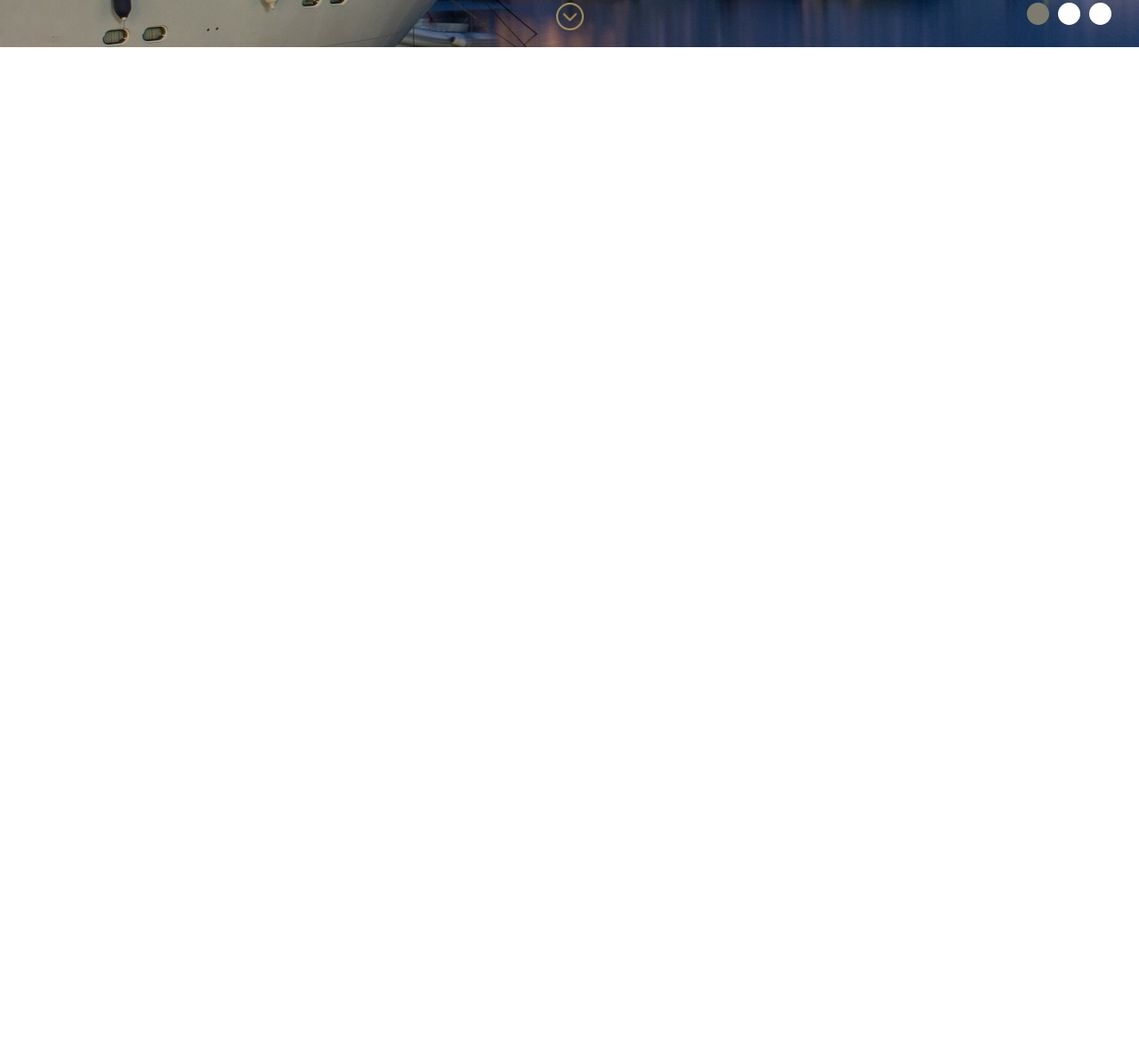
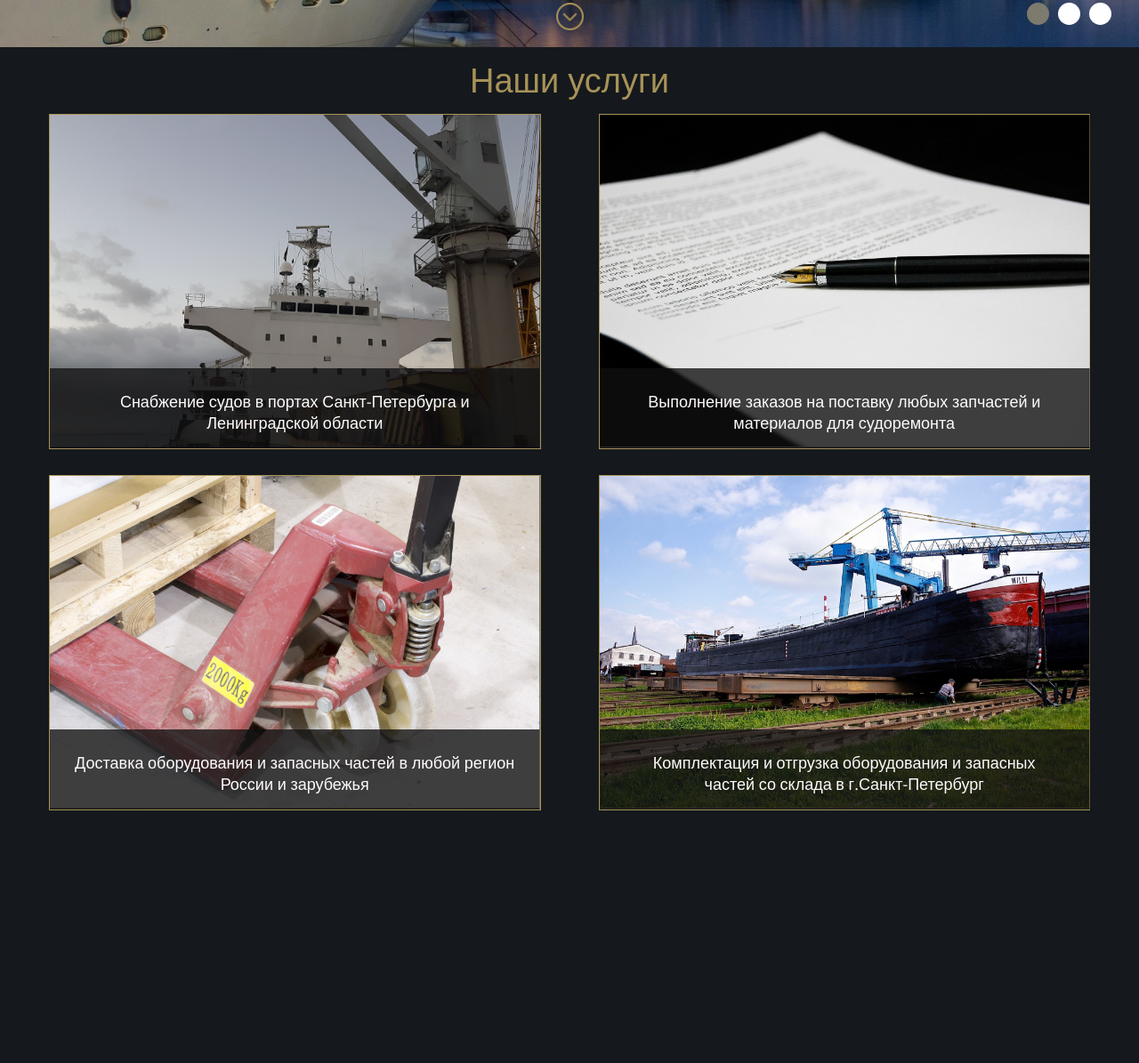
Before and after one commit to arbass/TSF, a plain HTML site: page main.html in a window 1280 px wide. Shown: the part 538-1733 px from the top of the page at 89% size. Before the commit the page ends 800 px from the top, so only its background shows below. Drawn offline with nearby package versions, Linux system fonts and the light colour scheme.

Commit message:
Добавляет блок с услугами.

```diff
--- a/css/main_style.css
+++ b/css/main_style.css
@@ -2,6 +2,7 @@
 @import url('https://fonts.googleapis.com/css?family=Open+Sans');
 
 body {
+	background: #15191D;
 	font: 18px 'Open Sans', sans-serif;
 }
 
@@ -95,3 +96,62 @@ a {
 	float: left;
 	margin-left: 10px;
 }
+
+#content-box {
+	position: relative;
+	margin: 0 auto;
+	width: 1200px;
+	background: #15191D;
+	margin: 0 auto;
+	height: 883px;
+}
+
+#offer-title {
+	padding-top: 10px;
+	line-height: 1.4;
+	text-align: center;
+	font: 38px 'Open Sans', sans-serif;
+	color:#A79258;
+}
+
+.card {
+	margin-top: 12.5px;
+	margin-bottom: 29px;
+	position: relative;
+/*	background: url(../res/offer-1.png) 100% no-repeat;*/
+	text-align: center;
+	height:375px;
+	width:550.5px;
+	border:  1px solid #A79258;
+	background-clip: border-box;
+	display: block;
+}
+
+.mirror {
+	height:375px;
+	width:550.5px;
+	top: 285px;
+	position: absolute;
+}
+
+.offer-text {
+	color: #FFFBFC;
+	position: absolute;
+	bottom: 16.5px;
+	text-align: center;
+	margin: 0 auto;
+	left: 3.6px;
+	right: 3.7px;
+}
+
+#content-box-1 {
+	left: 15px;
+	position: absolute;
+	float: left;
+}
+
+#content-box-2 {
+	right: 15px;
+	position: absolute;
+	float: right;
+}
--- a/main.html
+++ b/main.html
@@ -39,6 +39,53 @@
 				</ul>
 			</div>
 		</div>
+		<div id="content-box">
+			<h2 id="offer-title">Наши услуги</h2>
+			<div id="content-box-1">
+
+				<div class="card">
+					<img src="res/offer-1.png">
+					<div class="mirror">
+					<img src="res/mirror.png">
+					</div>
+						<div class="offer-text">Снабжение судов в портах Санкт-Петербурга и <br>Ленинградской области
+						</div>
+				</div>
+
+				<div class="card">
+					<img src="res/offer-3.png">
+					<div class="mirror">
+					<img src="res/mirror-2.png">
+					</div>
+						<div class="offer-text">Доставка оборудования и запасных частей в любой регион<br> России и зарубежья
+						</div>
+				</div>
+
+			</div>
+			<div id="content-box-2">
+
+				<div class="card">
+					<img src="res/offer-2.png">
+					<div class="mirror">
+					<img src="res/mirror-3.png">
+					</div>
+						<div class="offer-text">Выполнение заказов на поставку любых запчастей и<br> материалов для судоремонта
+						</div>
+				</div>
+
+				<div class="card">
+					<img src="res/offer-4.png">
+					<div class="mirror">
+					<img src="res/mirror-4.png">
+					</div>
+						<div class="offer-text">Комплектация и отгрузка оборудования и запасных <br>частей со склада в г.Санкт-Петербург
+						</div>
+				</div>
+
+			</div>
+
+
+		</div>
 	</div>
 </body>
 </html>
```
Also changed, not shown: res/horizons-2382131_1920.png (added), res/horizons-2382131_1920@2x.png (added), res/mirror-2.png (added), res/mirror-2@2x.png (added), res/mirror-3.png (added), res/mirror-3@2x.png (added), res/mirror-4.png (added), res/mirror-4@2x.png (added), res/mirror.png (added), res/mirror@2x.png (added), res/offer-1.png (added), res/offer-1@2x.png (added), res/offer-2.png (added), res/offer-2@2x.png (added), 3 more files, 1 other file.
